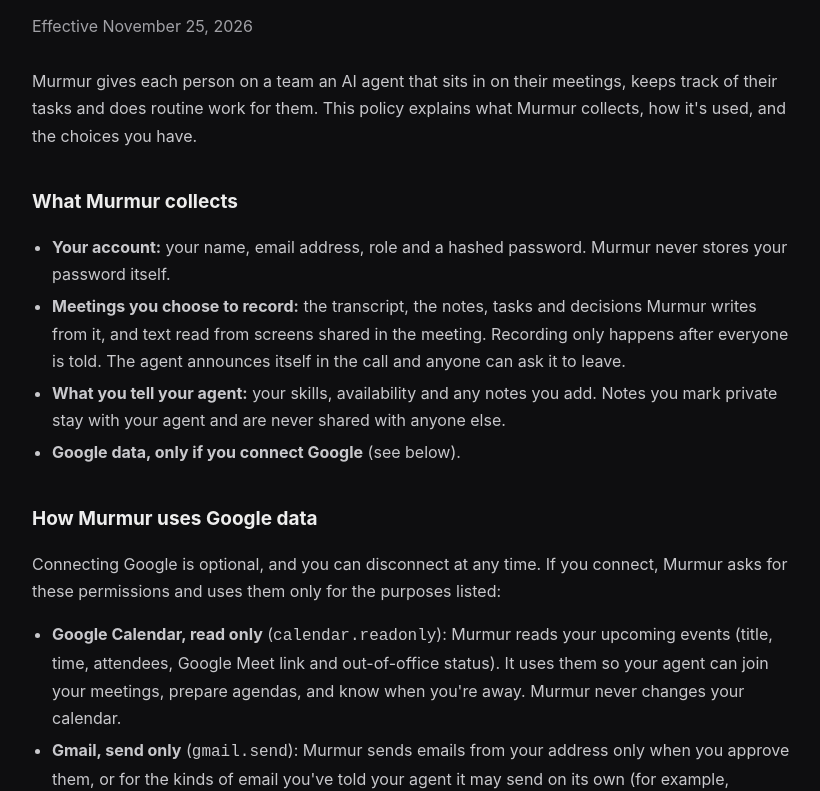
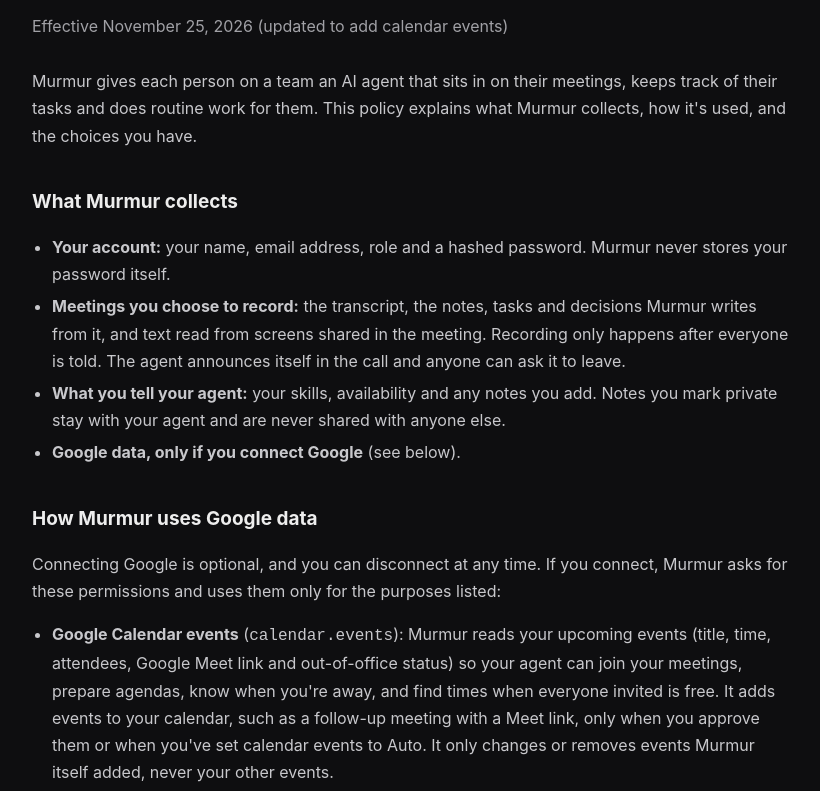
Before and after one commit to RoyalStar120/murmur-site, a plain HTML site: page privacy.html in a window 1280 px wide. Shown: the part 166-957 px from the top of the page, without its empty margins (228-1048 px from the left). Drawn offline with Linux system fonts and the light colour scheme.

Commit message:
Privacy policy: calendar events permission

```diff
--- a/privacy.html
+++ b/privacy.html
@@ -20,7 +20,7 @@
 <main>
   <p><a href="index.html">← Murmur</a></p>
   <h1>Privacy policy</h1>
-  <p class="meta">Effective November 25, 2026</p>
+  <p class="meta">Effective November 25, 2026 (updated to add calendar events)</p>
 
   <p>Murmur gives each person on a team an AI agent that sits in on their meetings, keeps track of their tasks and does routine work for them. This policy explains what Murmur collects, how it's used, and the choices you have.</p>
 
@@ -35,7 +35,7 @@
   <h2>How Murmur uses Google data</h2>
   <p>Connecting Google is optional, and you can disconnect at any time. If you connect, Murmur asks for these permissions and uses them only for the purposes listed:</p>
   <ul>
-    <li><b>Google Calendar, read only</b> (<code>calendar.readonly</code>): Murmur reads your upcoming events (title, time, attendees, Google Meet link and out-of-office status). It uses them so your agent can join your meetings, prepare agendas, and know when you're away. Murmur never changes your calendar.</li>
+    <li><b>Google Calendar events</b> (<code>calendar.events</code>): Murmur reads your upcoming events (title, time, attendees, Google Meet link and out-of-office status) so your agent can join your meetings, prepare agendas, know when you're away, and find times when everyone invited is free. It adds events to your calendar, such as a follow-up meeting with a Meet link, only when you approve them or when you've set calendar events to Auto. It only changes or removes events Murmur itself added, never your other events.</li>
     <li><b>Gmail, send only</b> (<code>gmail.send</code>): Murmur sends emails from your address only when you approve them, or for the kinds of email you've told your agent it may send on its own (for example, reminders to yourself). Murmur cannot read, search or delete your email.</li>
     <li><b>Google Sheets</b> (<code>spreadsheets</code>): Murmur creates your team's task tracker spreadsheet and adds rows to it after meetings.</li>
     <li><b>Your Google email address</b> (<code>email</code>, <code>openid</code>): Murmur uses it to show which account is connected.</li>
```
Also changed, not shown: index.html (+1 -1 lines).
